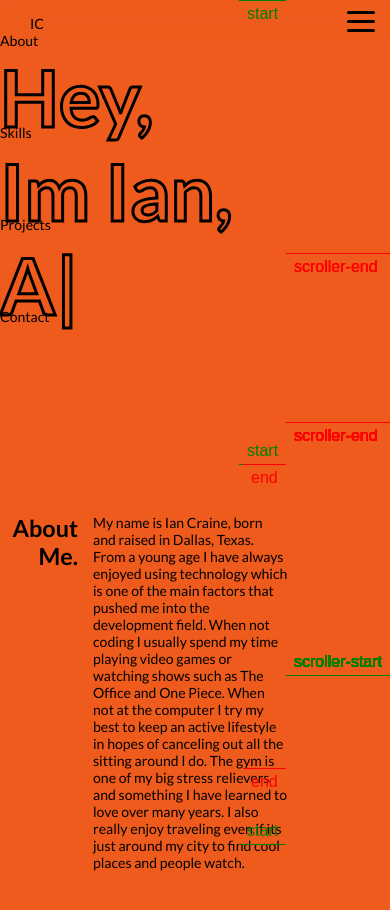
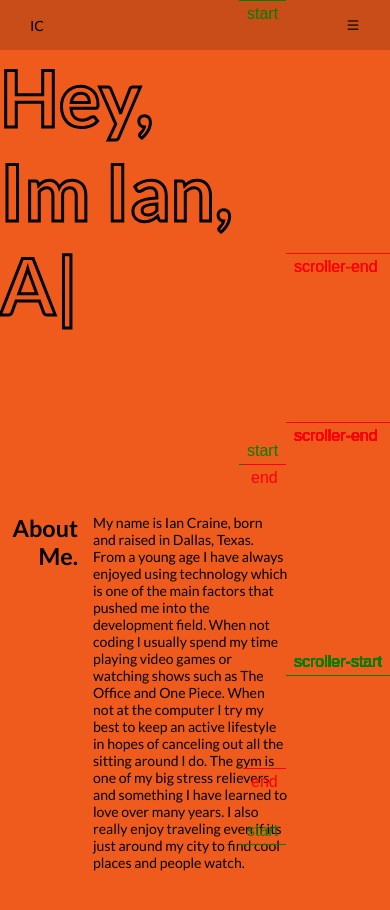
Before and after one commit to iancraine/portfolio, an Angular app: page / in a window 390 px wide. Shown: the top 910 px of the page. Built offline with nearby package versions, Linux system fonts and the light colour scheme.

Commit message:
Toggle nav added

```diff
--- a/src/app/app.component.css
+++ b/src/app/app.component.css
@@ -10,23 +10,29 @@ li:hover, .logo:hover{
     cursor: pointer;
 }
 .navbar{
-    height: 40px;
-    padding-top: 1rem;
+    height: 50px;
+    /* margin-top: 1rem; */
     width: 100vw;
     display: flex;
     justify-content: space-between;
+    align-items: center;
     position: fixed;
     z-index: 1;
-    -webkit-backdrop-filter: blur(8px);
-    backdrop-filter: blur(8px);
+    /* -webkit-backdrop-filter: blur(8px);
+    backdrop-filter: blur(8px); */
+
+    background-color: rgb(200, 77, 24);
 }
-
-nav>ul{
+.nav-title{
+    display: flex;
+    justify-content: space-between;
+    align-items: center;
+}
+.nav{
     display: flex;
     gap: 5rem;
-}
-nav{
     padding-right: 2rem;
+
 }
 .logo{
     padding-left: 2rem;
@@ -34,42 +40,49 @@ nav{
     align-self: center;
 }
 .toggle-button{
-    position: absolute;
-    top: .75rem;
-    right: 1rem;
+    /* position: absolute;
+    top: 1rem;
+    right: 1rem; */
     display: none;
-    flex-direction: column;
-    justify-content: space-between;
-    width: 28px;
-    height: 21px;
 }
-.toggle-button .bar{
-    height: 3px;
-    width: 100%;
-    background-color: black;
-    border-radius: 10px;
+.toggle-button:hover{
+    cursor: pointer;
 }
+
 
 @media only screen and (max-width: 600px) {
     .toggle-button{
         display: flex;
     }
-    nav{
-        /* display: none; */
+    .showNav{
+        display: none;
     }
     .navbar{
         flex-direction: column;
-        align-items: flex-start;
     }
-    nav>ul{
+    .nav-title{
+        width: 100%;
+        padding-right: 2rem;
+        height: 100%;
+    }
+    .nav{
         flex-direction: column;
         width: 100%;
+        background-color: rgb(200, 77, 24);
+        gap: .5rem;
+        padding-right: 0;
+        margin-top: 1rem;
+    }
+    li{
+        width: 100%;
+        text-align: center;
+        padding: 1rem 1rem;
+    }
+    li:hover{
+        background-color: var(--body-color);
     }
 }
 
-/* section{
-    min-height: 100vh;
-} */
 .fade-in, .about-section, .skills-section{
     opacity: 0;
 }
@@ -237,7 +250,7 @@ nav{
 }
 .project-link:hover{
     cursor: pointer;
-    background-color: rgb(200, 77, 24);;
+    background-color: rgb(200, 77, 24);
     border-radius: 50%;
 }
 .projectTitle{
@@ -270,9 +283,7 @@ nav{
     grid-area: title;
     text-align: center;
 }
-.contact-section{
 
-}
 input,textarea{
     width: 100%;
     padding: 10px;
@@ -340,4 +351,10 @@ button{
         row-gap: 5rem;
         column-gap: 2rem;
     }
+    .skills{
+        grid-template-areas:
+        ". front back other ."
+        ;
+        grid-template-columns: 5% 1fr 1fr 1fr 5%;
+    }
 }
--- a/src/app/app.component.html
+++ b/src/app/app.component.html
@@ -2,20 +2,18 @@
   <div class="navbar">
     <div class="nav-title">
       <a class="logo" (click)="scroll(intro)">IC</a>
-      <a href="#" class="toggle-button">
-        <span class="bar"></span>
-        <span class="bar"></span>
-        <span class="bar"></span>
-      </a>
+      <i class="ri-menu-line toggle-button" (click)="toggleNav()"></i>
     </div>
-    <nav>
-      <ul>
+
+
+
+    <ul class="nav" [class.showNav]="!showNav">
         <li (click)="scroll(about)">About</li>
         <li (click)="scroll(skills)">Skills</li>
         <li (click)="scroll(projects)">Projects</li>
         <li (click)="scroll(contact)">Contact</li>
-      </ul>
-    </nav>
+    </ul>
+
   </div>
 
   <section class="fade-in intro-section" #intro>
--- a/src/app/app.component.ts
+++ b/src/app/app.component.ts
@@ -18,6 +18,7 @@ export class AppComponent implements OnInit {
     'A Traveler.',
     'A Learner.'
   ];
+  public showNav: boolean = false;
 
   @ViewChild("skills") skills!: ElementRef;
 
@@ -28,6 +29,12 @@ export class AppComponent implements OnInit {
     // this.animation();
     this.startAnimation();
     this.text();
+  }
+
+  public toggleNav(){
+    if(this.showNav){
+      this.showNav = false;
+    }else{this.showNav = true;}
   }
 
   public animation(){
@@ -171,5 +178,8 @@ export class AppComponent implements OnInit {
 
   public scroll(target: HTMLElement){
     target.scrollIntoView({behavior: "smooth", block: "start"});
+    if(this.showNav){
+      this.showNav=false;
+    }
   }
 }
--- a/src/index.html
+++ b/src/index.html
@@ -2,7 +2,7 @@
 <html lang="en">
 <head>
   <meta charset="utf-8">
-  <title>Portfolio</title>
+  <title>Ian Craine's Portfolio</title>
   <base href="/">
   <meta name="viewport" content="width=device-width, initial-scale=1">
   <link rel="icon" type="image/x-icon" href="favicon.ico">
```
Also changed, not shown: 1 other file (tests, documents, lock files or other folders).
